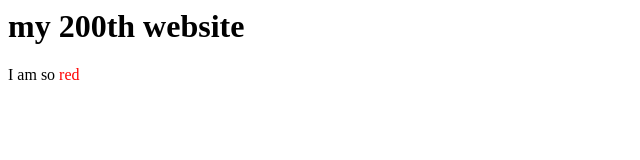
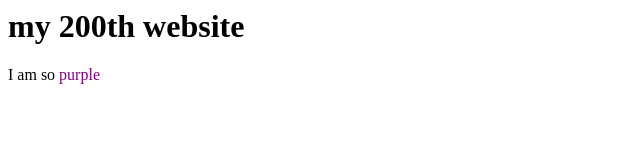
Before and after one commit to Checkler3/website_sandbox, a plain HTML site: page index.html in a window 1280 px wide. Shown: the full height of the page, 0-640 px from the left. Drawn offline with Linux system fonts and the light colour scheme.

Commit message:
change to purple

```diff
--- a/index.html
+++ b/index.html
@@ -1,2 +1,2 @@
 <h1> my 200th website </h1>
-<p>I am so <spam style="color:red;">red</spam></p>
+<p>I am so <spam style="color:purple;">purple</spam></p>
```
